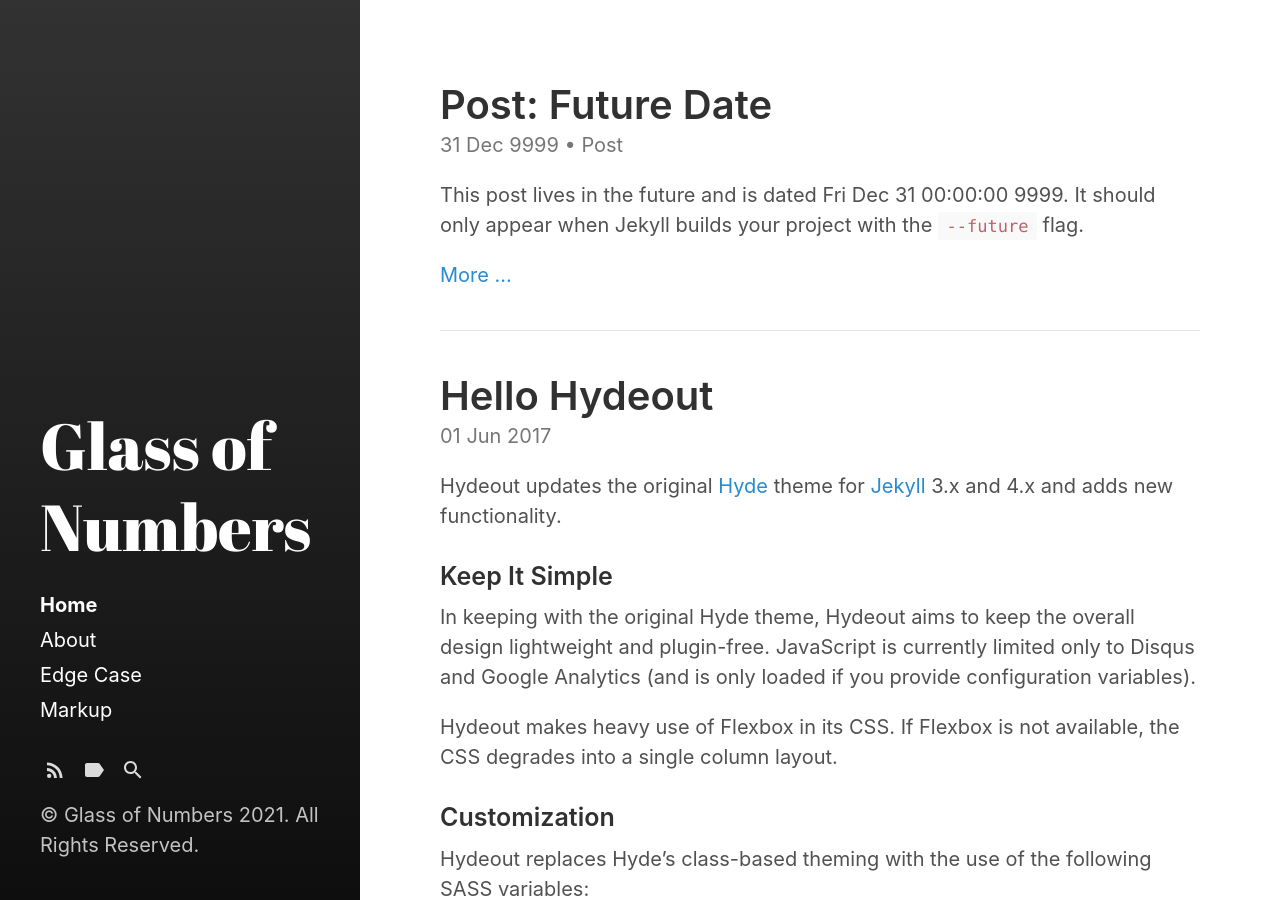
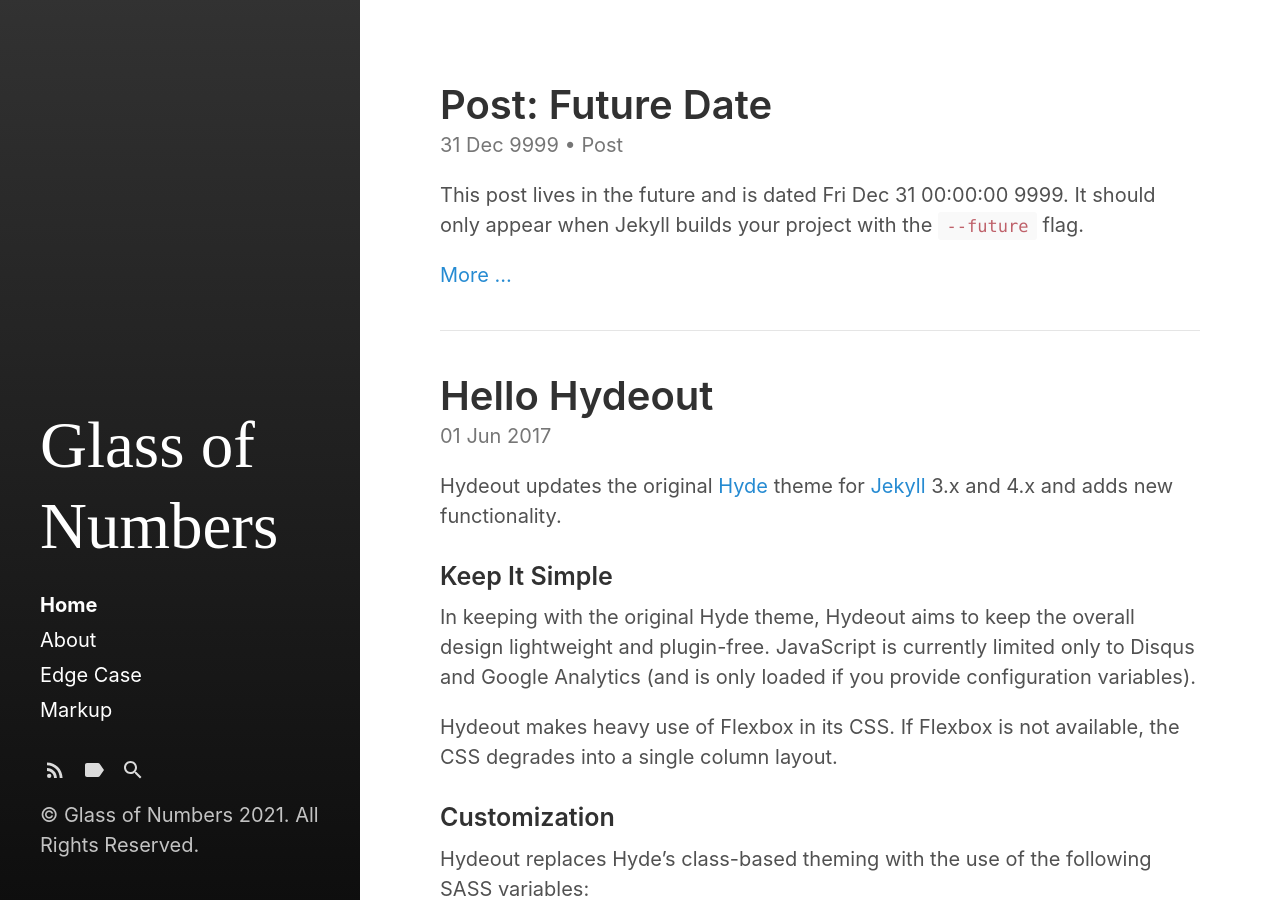
Before and after one commit to mokcak/mokcak.github.io, a Jekyll site: the page built from index.html, in a window 1280 px wide and 900 px high. Built offline with Jekyll 4.4.1, drawn with Linux system fonts in a browser that asks for light colours; the list of posts is cut into pages by our own code.

Commit message:
Update font-includes.html

```diff
--- a/_includes/font-includes.html
+++ b/_includes/font-includes.html
@@ -3,4 +3,4 @@
   different fonts as applicable.
 {% endcomment %}
 
-<link rel="stylesheet" href="https://fonts.googleapis.com/css?family=Abril+Fatface" />
+<link rel="stylesheet" href="https://fonts.googleapis.com/css?family=Roboto+Slab|Ruda" />
```
